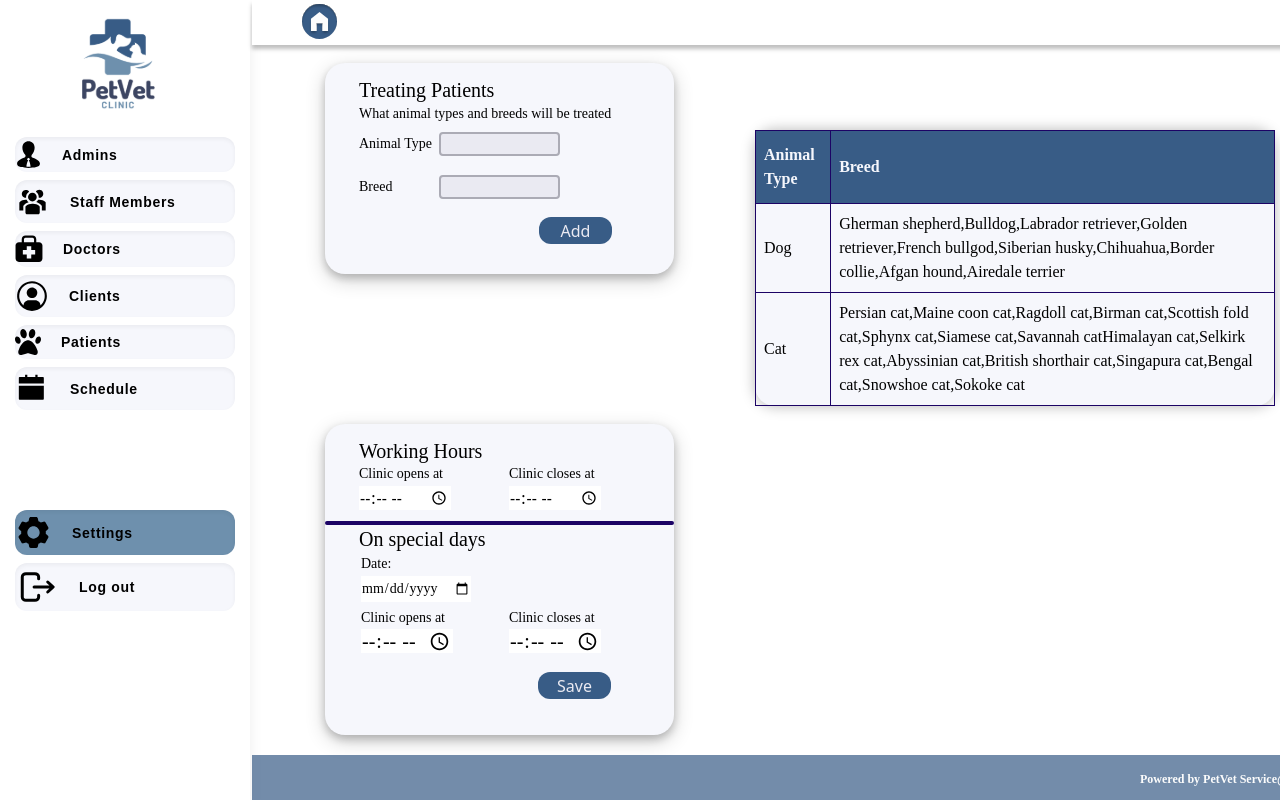
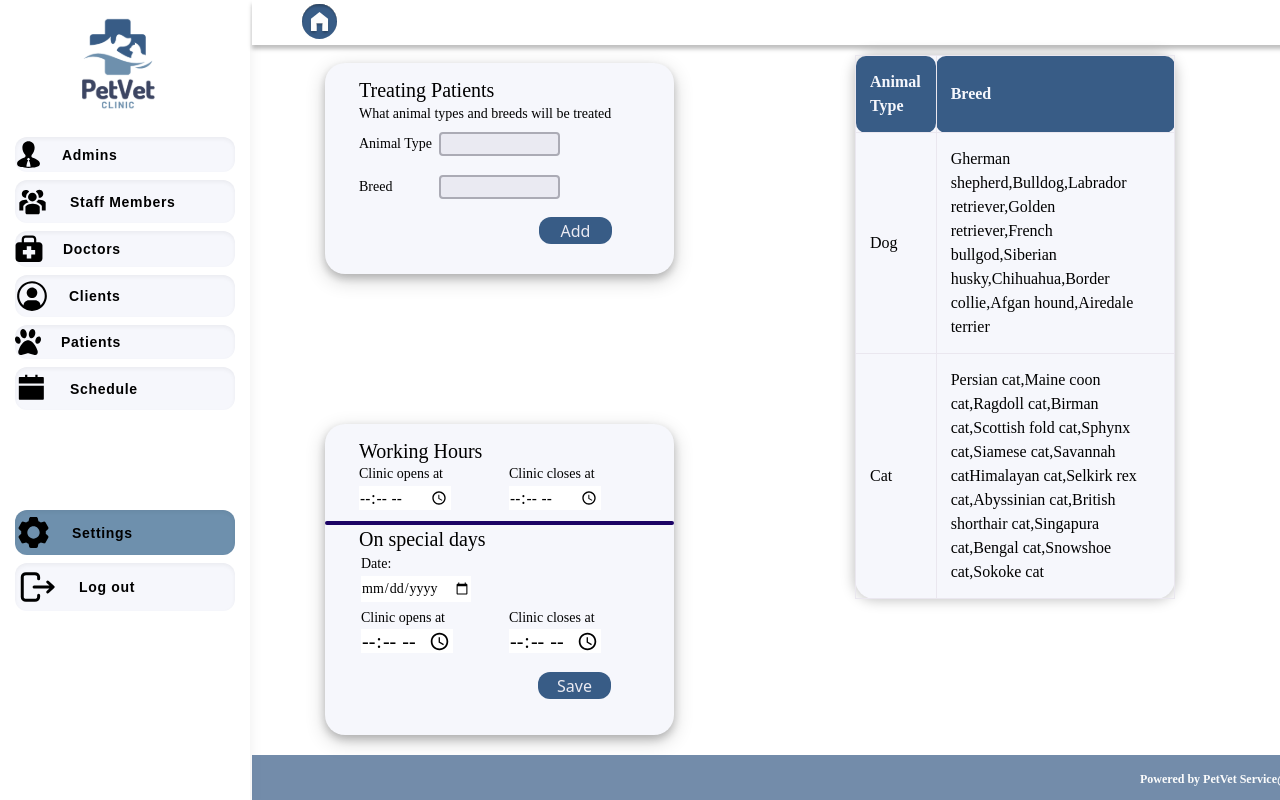
Before and after one commit to Rashmi-Wijesekara/pet-vet-service, a React (Create React App) app in the folder admin/: page /settings in a window 1280 px wide. Built offline with nearby package versions, Linux system fonts and the light colour scheme.

Commit message:
updated the animal table css

```diff
--- a/admin/src/index.css
+++ b/admin/src/index.css
@@ -745,20 +745,21 @@ height: 24px; */
 }
 .animalTableContainer {
   position: absolute;
-  /* width: 380px; */
-  width: fit-content;
+  width: 320px;
+  /* width: fit-content; */
   /* height: 385px; */
   height: fit-content;
-  left: 755px;
+  left: 855px;
   right: 5px;
   /* top: 75px; */
 
   /* left: 366px; */
-  top: 130px;
+  /* top: 130px; */
+  top: 55px;
   /* background: #223355; */
 
   background: #f6f7fc;
-  box-shadow: 0px 0px 13px 1px rgba(0, 0, 0, 0.25);
+  box-shadow: 0px 0px 13px 1px rgba(7, 7, 7, 0.25);
   border-radius: 20px;
 }
 /* for animal table*/
@@ -771,14 +772,15 @@ height: 24px; */
 
 #animals td,
 #animals th {
-  border: 1px solid rgb(28, 3, 101);
-  padding: 8px;
+  border: 0.5px solid rgb(234, 231, 239);
+  padding: 14px;
 }
 
 /* #animals tr:nth-child(even){background-color: #f2f2f2;} */
 
 #animals tr:hover {
   background-color: #f6f7fc;
+  border-radius: 20px;
 }
 
 #animals th {
@@ -787,6 +789,8 @@ height: 24px; */
   text-align: left;
   background-color: #385c86;
   color: #f6f7fc;
+  padding: 14px;
+  border-radius: 10px;
 }
 /* testing animal table */
 .animalBreed {
```
